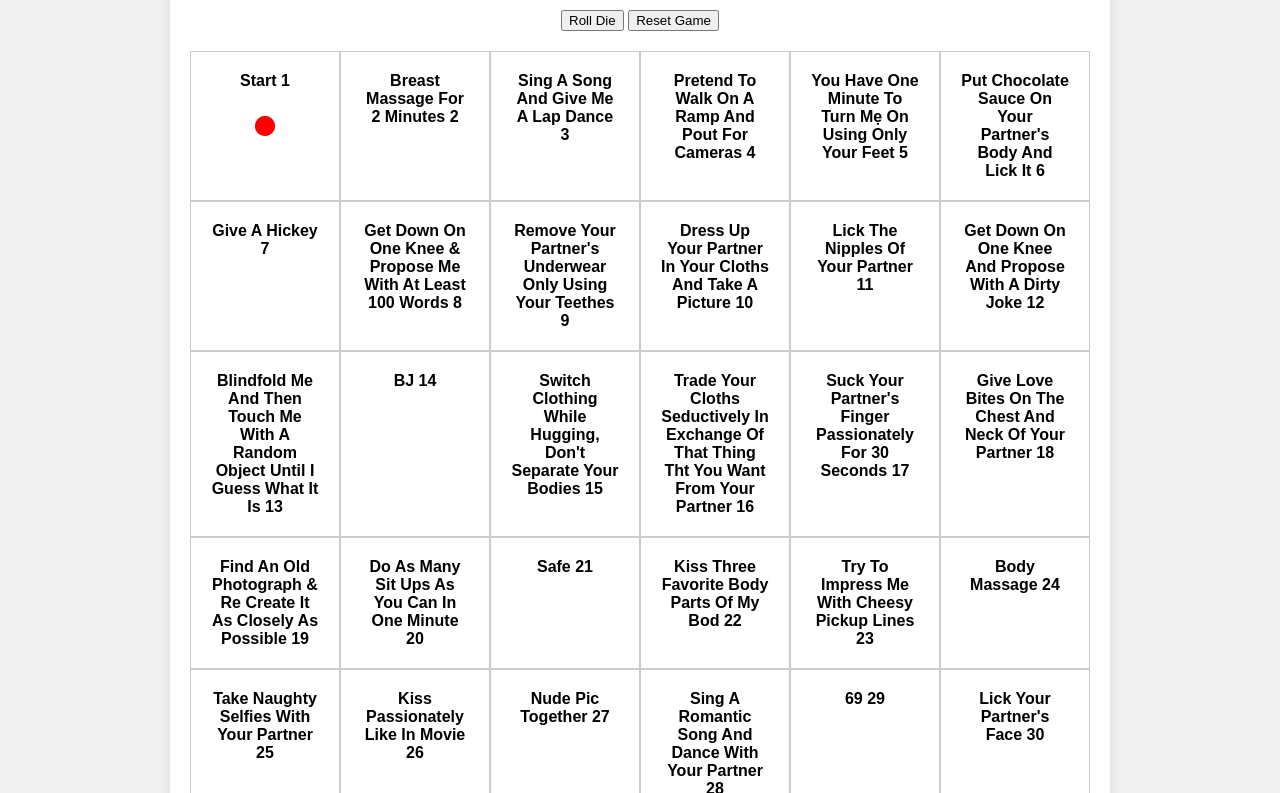
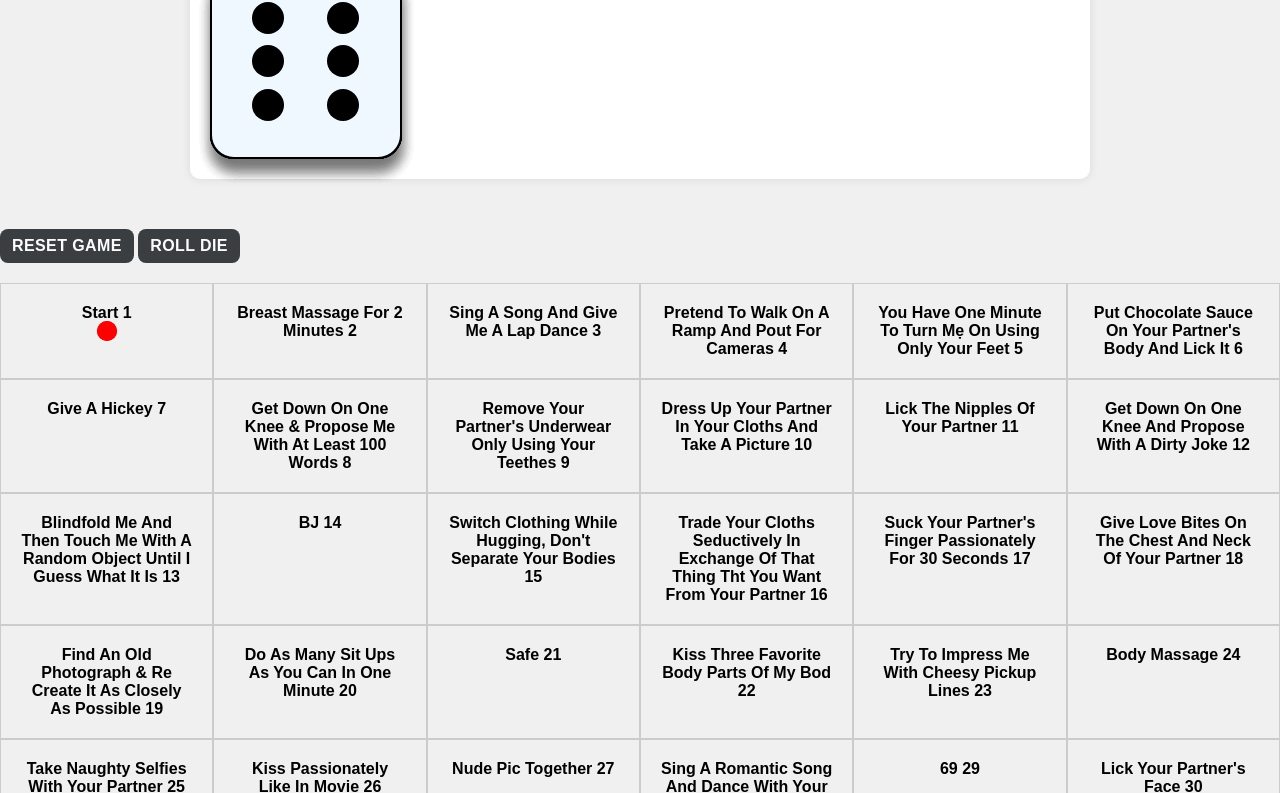
Before and after one commit to vikytech/theIntimacyBoardGame, a website: page public/index.html in a window 1280 px wide. Shown: the part 140-933 px from the top of the page. Drawn offline with Linux system fonts and the light colour scheme.

Commit message:
Add dice UI

```diff
--- a/public/index.html
+++ b/public/index.html
@@ -10,10 +10,11 @@
 <body>
   <div id="game-container">
     <h1>Snake and Ladder Game</h1>
-    <div id="dieResult"></div>
+    <div id="dieResult" class="dice_container_One"></div>
+    </div>
     <div id="result"></div>
+    <button id="reset-button">Reset Game</button>
     <button id="roll-button">Roll Die</button>
-    <button id="reset-button">Reset Game</button>
     <div id="board"></div>
   </div>
   <script src="script.js"></script>
--- a/public/script.js
+++ b/public/script.js
@@ -10,27 +10,50 @@ document.addEventListener('DOMContentLoaded', function () {
   let currentPlayerIndex = 0;
   const targetScore = 42;
 
-  rollButton.addEventListener('click', function () {
-    const rollResult = rollDie();
-    dieResult.textContent = rollResult;
-    movePlayer(rollResult);
-  });
+
 
   resetButton.addEventListener('click', function () {
     resetGame();
   });
+  const createDice = () => {
+    for (let i = 1; i <= 6; i++) {
+      const dice = document.createElement('div');
+      dice.setAttribute("class", "dice diceGrid dice_one_f" + i)
+      for (let j = 0; j < i; j++) {
+        const dot = document.createElement('p');
+        dot.setAttribute("class", "dot");
+        dice.appendChild(dot);
+      }
+      dieResult.appendChild(dice);
+    }
+  };
 
-  function rollDie() {
-    return Math.floor(Math.random() * 6) + 1;
-  }
+  const rollDie = () => {
+    let diceOneOne = document.querySelector('.dice_one_f1');
+    let diceOneTwo = document.querySelector('.dice_one_f2');
+    let diceOneThree = document.querySelector('.dice_one_f3');
+    let diceOneFour = document.querySelector('.dice_one_f4');
+    let diceOneFive = document.querySelector('.dice_one_f5');
+    let diceOneSix = document.querySelector('.dice_one_f6');
 
-  function movePlayer(rollResult) {
+    let randomDiceNumber = Math.floor((Math.random() * 6) + 1);
+
+    randomDiceNumber === 1 ? diceOneOne.style.zIndex = '1' : diceOneOne.style.zIndex = '0';
+    randomDiceNumber === 2 ? diceOneTwo.style.zIndex = '1' : diceOneTwo.style.zIndex = '0';
+    randomDiceNumber === 3 ? diceOneThree.style.zIndex = '1' : diceOneThree.style.zIndex = '0';
+    randomDiceNumber === 4 ? diceOneFour.style.zIndex = '1' : diceOneFour.style.zIndex = '0';
+    randomDiceNumber === 5 ? diceOneFive.style.zIndex = '1' : diceOneFive.style.zIndex = '0';
+    randomDiceNumber === 6 ? diceOneSix.style.zIndex = '1' : diceOneSix.style.zIndex = '0';
+    return randomDiceNumber;
+  };
+
+  const movePlayer = (rollResult) => {
     const currentPlayer = players[currentPlayerIndex];
     const oldPosition = currentPlayer.position;
     const newPosition = oldPosition + rollResult;
 
     // Define snakes and ladders
-    const snakesAndLadders = { 32: 1};
+    const snakesAndLadders = { 32: 1 };
 
     // Check for snakes and ladders
     if (snakesAndLadders[newPosition]) {
@@ -49,9 +72,9 @@ document.addEventListener('DOMContentLoaded', function () {
     } else {
       currentPlayerIndex = 1 - currentPlayerIndex; // Switch to the other player
     }
-  }
+  };
 
-  function renderBoard() {
+  const renderBoard = () => {
     board.innerHTML = '';
     const tasks = ["Start",
       "Breast Massage For 2 Minutes",
@@ -98,7 +121,7 @@ document.addEventListener('DOMContentLoaded', function () {
     for (let i = 1; i <= 42; i++) {
       const cell = document.createElement('div');
       cell.className = 'cell';
-      cell.textContent = tasks[i-1] + " " +  i;
+      cell.textContent = tasks[i - 1] + " " + i;
 
       players.forEach((player, index) => {
         if (player.position === i) {
@@ -110,14 +133,14 @@ document.addEventListener('DOMContentLoaded', function () {
 
       board.appendChild(cell);
     }
-  }
+  };
 
-  function showWinner(winningPlayer) {
+  const showWinner = (winningPlayer) => {
     result.textContent = `${winningPlayer.name} wins!`;
     rollButton.disabled = true;
-  }
+  };
 
-  function resetGame() {
+  const resetGame = () => {
     players.forEach(player => {
       player.position = 1;
     });
@@ -126,7 +149,14 @@ document.addEventListener('DOMContentLoaded', function () {
     rollButton.disabled = false;
     result.textContent = '';
     renderBoard();
-  }
+  };
 
   renderBoard();
+  createDice();
+
+  rollButton.addEventListener('click', function () {
+    const rollResult = rollDie();
+    // dieResult.textContent = rollResult;
+    movePlayer(rollResult);
   });
+});
--- a/public/style.css
+++ b/public/style.css
@@ -41,3 +41,224 @@ body {
   left: 50%;
   transform: translate(-50%, -50%);
 }
+
+div > button {
+	position: absolute;
+	inset-inline-start: 50%;
+	inset-block-end: 0%;
+	translate: -50% 0%;
+}
+
+button {
+	--_color: hsl(0 0% 99%);
+	--_background: hsl(206 6% 24%);
+	--_active: hsl(216 3% 38%);
+	font: inherit;
+	font-size: 1rem;
+	color: var(--_color, hsl(0 0% 90%));
+	background: var(--_background, hsl(0 0% 20%));
+	font-weight: 700;
+	text-transform: uppercase;
+	letter-spacing: 0.025rem;
+	border: none;
+	padding: 0.5rem 0.75rem;
+	border-radius: 0.5rem;
+	transition: scale 0.25s cubic-bezier(0.34, 1.56, 0.64, 1);
+	transform-origin: 50% 100%;
+  cursor: pointer;
+}
+
+button:focus {
+	outline-offset: 0.25rem;
+	outline-color: var(--_background, hsl(0 0% 20%));
+}
+
+button:disabled {
+	--_background: hsl(207, 33%, 58%);
+  cursor: not-allowed;
+}
+
+/* :::: only css dice stylesheet  :::: */
+* {
+  margin: 0;
+  padding: 0;
+  box-sizing: border-box;
+}
+
+.page_wrap {
+  display: grid;
+  grid-template-columns: 1fr 0.5fr 0.5fr 1fr 1fr;
+  grid-template-rows: 0.5fr 1fr 1fr 0.5fr;
+  align-items: center;
+}
+
+.dice_container_One {
+  grid-area: 3/ 2/ 4/ 3;
+  position: relative;
+  display: flex;
+  justify-content: center;
+  align-items: center;
+  flex-grow: inherit;
+  flex-shrink: inherit;
+  flex-wrap: wrap;
+  width: 12rem;
+  height: 12rem;
+}
+
+.dice {
+  position: absolute;
+  flex-basis: center;
+  width: 12rem;
+  height: 12rem;
+  padding: 15%;
+  background-color: aliceblue;
+  border: solid 0.15rem black;
+  border-radius: 1.5rem;
+  box-shadow: 0.05rem 0.8rem 0.8rem rgba(0, 0, 0, 0.12);
+}
+
+.dot {
+  border-radius: 50%;
+  width: 2rem;
+  height: 2rem;
+  margin: 0.25rem;
+  background-color: black;
+}
+
+/* :: set a grid for the dice :: */
+.diceGrid {
+  display: grid;
+  grid-column: 1fr 1fr 1fr;
+  grid-row: 1fr 1fr 1fr;
+}
+
+
+.dice_one_f1,
+.dice_one_f2,
+.dice_one_f3,
+.dice_one_f4,
+dice_one_f5,
+dice_one_f6 {
+  z-index: 0;
+}
+
+.dice_one_f1,
+.dice_one_f3,
+.dice_one_f5 {
+  justify-content: center;
+}
+
+.dice_one_f1 :nth-child(1) {
+  grid-area: 2 / 2 / 2 /2;
+}
+
+.dice_one_f2 .dot {
+  margin-left: 20%;
+}
+
+.dice_one_f2 :nth-child(1) {
+  grid-area: 1 / 1 / 1;
+}
+
+.dice_one_f2 :nth-child(2) {
+  grid-area: 3 / 3 / 3;
+}
+
+.dice_one_f3 :nth-child(1) {
+  grid-area: 1/ 1/ 1;
+}
+
+.dice_one_f3 :nth-child(2) {
+  grid-area: 2/ 2/ 3;
+}
+
+.dice_one_f3 :nth-child(3) {
+  grid-area: 3/ 3/ 3;
+}
+
+.dice_one_f4 .dot {
+  margin: 20%;
+}
+
+.dice_one_f4 :nth-child(1) {
+  grid-area: 1/ 1/ 1;
+}
+
+.dice_one_f4 :nth-child(2) {
+  grid-area: 1/ 3/ 1;
+}
+
+.dice_one_f4 :nth-child(3) {
+  grid-area: 3/ 1/ 3;
+}
+
+.dice_one_f4 :nth-child(4) {
+  grid-area: 3/ 3/ 3;
+}
+
+
+.dice_one_f5 :nth-child(1) {
+  grid-area: 1/ 1/ 1;
+}
+
+.dice_one_f5 :nth-child(2) {
+  grid-area: 1/ 3/ 1;
+}
+
+.dice_one_f5 :nth-child(3) {
+  grid-area: 2/ 2/ 2;
+}
+
+.dice_one_f5 :nth-child(4) {
+  grid-area: 3/ 1/ 3;
+}
+
+.dice_one_f5 :nth-child(5) {
+  grid-area: 3/ 3/ 3;
+}
+
+
+
+.dice_one_f6 .dot {
+  margin-left: 20%;
+}
+
+.dice_one_f6 :nth-child(1) {
+  grid-area: 1/1/1
+}
+
+.dice_one_f6 :nth-child(2) {
+  grid-area: 2/1/2
+}
+
+.dice_one_f6 :nth-child(3) {
+  grid-area: 3/1/3
+}
+
+.dice_one_f6 :nth-child(4) {
+  grid-area: 1/3/1
+}
+
+.dice_one_f6 :nth-child(5) {
+  grid-area: 2/3/2
+}
+
+.dice_one_f6 :nth-child(6) {
+  grid-area: 3/3/3
+}
+
+
+@media (max-width: 340px) {
+
+  .dice {
+    width: 12rem;
+    height: 12rem;
+  }
+
+  .dot {
+    border-radius: 50%;
+    width: 1.6rem;
+    height: 1.6rem;
+    margin: 0 0.3rem 0 0.3rem;
+  }
+}
```
Lines whose indentation alone changed are shown as unchanged.
